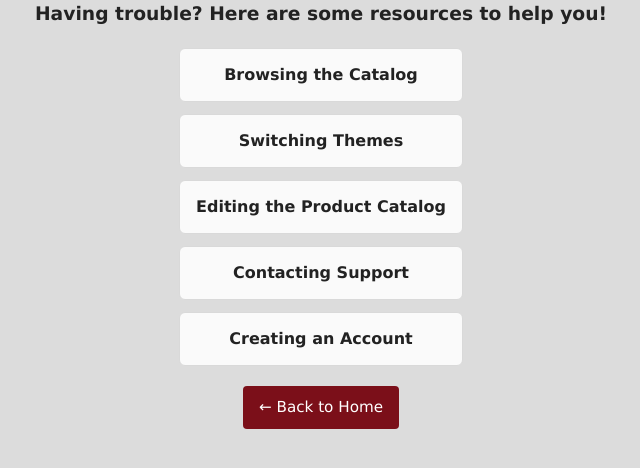
After one commit to TheSupremeXtream/COMP-3340-Group-Project, a PHP site: page /COMP-3340-Group-Project/pages/Wiki.html in a window 1280 px wide. The commit adds this page. Shown: the top 468 px of the page, without its empty margins (319-959 px from the left). Run offline with PHP 8.4, Linux system fonts and the light colour scheme.

Commit message:
Add Static Wiki Pages
5 static (HTML) pages and "pages" folder added. Some CSS was added in light.css.

```diff
--- /dev/null
+++ b/pages/Wiki.html
@@ -0,0 +1,26 @@
+<!DOCTYPE html>
+<html>
+    <head>
+        <title>Help Wiki</title>
+
+        <meta name="keywords" content="Help Wiki, FAQ, How to Use and Navigate the Website">
+        <meta name="authors" content="Ronit Mahajan, Shameer Sheikh, Raphael Ceradoy, David Woo">
+        <link rel="stylesheet" href="../styles/light.css">
+    </head>
+    <body>
+        <div class="wikiSection">
+            <h3>Having trouble? Here are some resources to help you!</h3>
+            <ul class="wikiList">
+                <li><a href="wikipage1.html">Browsing the Catalog</a></li>
+                <li><a href="wikipage2.html">Switching Themes</a></li>
+                <li><a href="wikipage3.html">Editing the Product Catalog</a></li>
+                <li><a href="wikipage4.html">Contacting Support</a></li>
+                <li><a href="wikipage5.html">Creating an Account</a></li>
+            </ul>
+        </div>
+        <div class="backButtonContainer">
+            <a href="../index.php" class="backButton">&larr; Back to Home</a>
+        </div>
+
+    </body>
+</html>
--- a/styles/light.css
+++ b/styles/light.css
@@ -341,3 +341,70 @@ main {
         grid-template-columns: 1fr;
     }
 }
+
+/* Anything below here was added by Raphael Ceradoy */
+
+/* Wiki Button List */
+
+.wikiList {
+    list-style: none;
+    margin-top: 20px;
+    display: grid;
+    gap: 12px;
+    justify-content: center;
+}
+
+.wikiList li {
+    width: 100%;
+    max-width: 400px;
+}
+
+.wikiList li a {
+    display: block;
+    text-align: center;
+
+    background: #fafafa;
+    border: 1px solid #d9d9d9;
+    border-radius: 6px;
+    padding: 14px 16px;
+    color: #222;
+    font-weight: bold;
+
+    transition: transform 0.18s ease, box-shadow 0.18s ease, border-color 0.18s ease, background 0.18s ease;
+}
+
+.wikiList li a:hover {
+    transform: translateY(-3px);
+    border-color: #7b0f19;
+    box-shadow: 0 6px 14px rgba(0, 0, 0, 0.12);
+    background: #ffffff;
+}
+
+
+/* Back Button */
+
+.backButtonContainer {
+    margin-top: 20px;
+    text-align: center;
+}
+
+.backButton {
+    display: inline-block;
+    background: #7b0f19;
+    color: #fff;
+    padding: 10px 16px;
+    border-radius: 4px;
+    font-size: 0.95rem;
+    transition: background 0.2s ease, transform 0.15s ease, box-shadow 0.15s ease;
+}
+
+.backButton:hover {
+    background: #4f0910;
+    transform: translateY(-2px);
+    box-shadow: 0 4px 10px rgba(0, 0, 0, 0.15);
+}
+
+.wikiSection {
+    text-align: center;
+    margin-bottom: 15px;
+}
```
Also changed, not shown: pages/wikipage1.html (added, +28 -0 lines), pages/wikipage2.html (added, +36 -0 lines), pages/wikipage3.html (added, +24 -0 lines), pages/wikipage4.html (added, +29 -0 lines), pages/wikipage5.html (added, +32 -0 lines).
